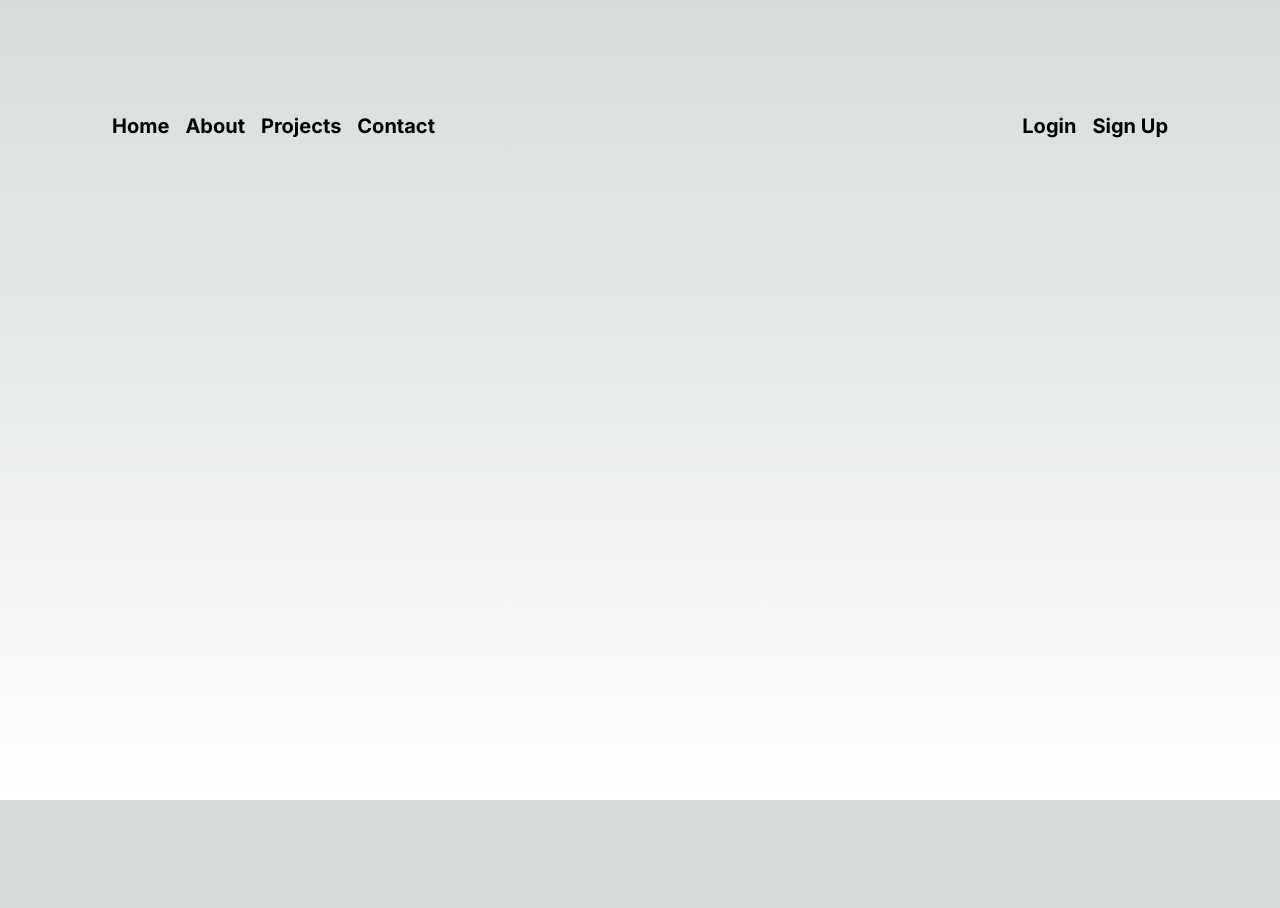
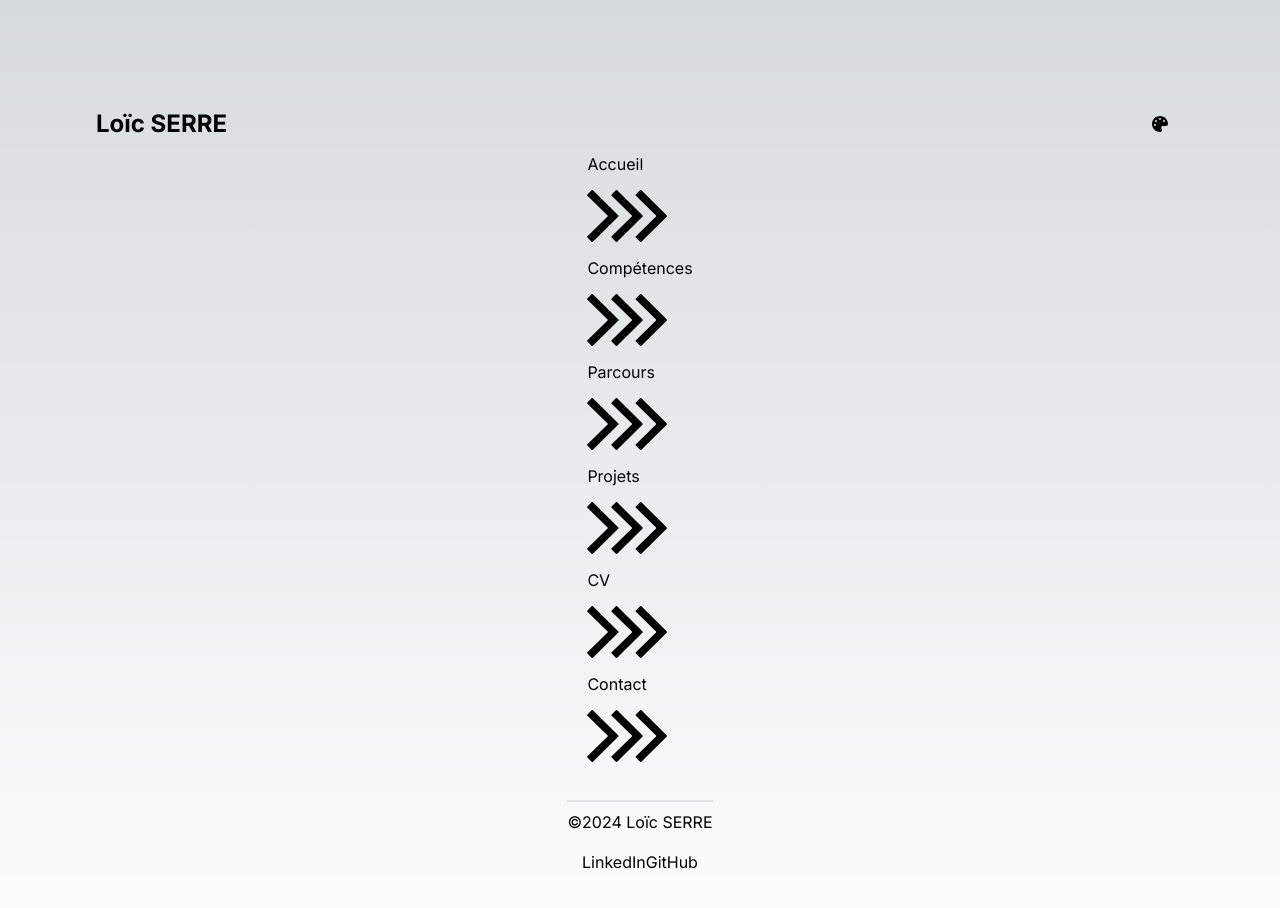
Before and after one commit to LoicSERRE/portfolio-v2, a Next.js app: page / in a window 1280 px wide. Shown: the top 908 px of the page. Before the commit the page ends 800 px from the top, so only its background shows below. Built offline with nearby package versions, Linux system fonts and the light colour scheme; a web font is replaced by a local one.

Commit message:
Structure complète de la première page

```diff
--- a/src/app/page.js
+++ b/src/app/page.js
@@ -1,20 +1,75 @@
-import Image from "next/image";
+'use client'
+
+import { useState } from 'react';
+import { FontAwesomeIcon } from '@fortawesome/react-fontawesome';
+import { faMoon, faSun, faPalette } from '@fortawesome/free-solid-svg-icons';
+
+const currentYear = new Date().getFullYear();
+
+const createButtonWithSVG = (href, label) => (
+    <a href={href} className="cta-link">
+        <span className="cta-text">{label}</span>
+        <span className="cta-text">
+            <svg width="80px" height="80px" viewBox="0 0 66 43" version="1.1" xmlns="http://www.w3.org/2000/svg" xmlnsXlink="http://www.w3.org/1999/xlink">
+                <g id="arrow" stroke="none" stroke-width="1" fill="none" fill-rule="evenodd">
+                    <path className="cta-arrow-one" d="M40.1543933,3.89485454 L43.9763149,0.139296592 C44.1708311,-0.0518420739 44.4826329,-0.0518571125 44.6771675,0.139262789 L65.6916134,20.7848311 C66.0855801,21.1718824 66.0911863,21.8050225 65.704135,22.1989893 C65.7000188,22.2031791 65.6958657,22.2073326 65.6916762,22.2114492 L44.677098,42.8607841 C44.4825957,43.0519059 44.1708242,43.0519358 43.9762853,42.8608513 L40.1545186,39.1069479 C39.9575152,38.9134427 39.9546793,38.5968729 40.1481845,38.3998695 C40.1502893,38.3977268 40.1524132,38.395603 40.1545562,38.3934985 L56.9937789,21.8567812 C57.1908028,21.6632968 57.193672,21.3467273 57.0001876,21.1497035 C56.9980647,21.1475418 56.9959223,21.1453995 56.9937605,21.1432767 L40.1545208,4.60825197 C39.9574869,4.41477773 39.9546013,4.09820839 40.1480756,3.90117456 C40.1501626,3.89904911 40.1522686,3.89694235 40.1543933,3.89485454 Z" fill="#000000"></path>
+                    <path className="cta-arrow-two" d="M20.1543933,3.89485454 L23.9763149,0.139296592 C24.1708311,-0.0518420739 24.4826329,-0.0518571125 24.6771675,0.139262789 L45.6916134,20.7848311 C46.0855801,21.1718824 46.0911863,21.8050225 45.704135,22.1989893 C45.7000188,22.2031791 45.6958657,22.2073326 45.6916762,22.2114492 L24.677098,42.8607841 C24.4825957,43.0519059 24.1708242,43.0519358 23.9762853,42.8608513 L20.1545186,39.1069479 C19.9575152,38.9134427 19.9546793,38.5968729 20.1481845,38.3998695 C20.1502893,38.3977268 20.1524132,38.395603 20.1545562,38.3934985 L36.9937789,21.8567812 C37.1908028,21.6632968 37.193672,21.3467273 37.0001876,21.1497035 C36.9980647,21.1475418 36.9959223,21.1453995 36.9937605,21.1432767 L20.1545208,4.60825197 C19.9574869,4.41477773 19.9546013,4.09820839 20.1480756,3.90117456 C20.1501626,3.89904911 20.1522686,3.89694235 20.1543933,3.89485454 Z" fill="#000000"></path>
+                    <path className="cta-arrow-three" d="M0.154393339,3.89485454 L3.97631488,0.139296592 C4.17083111,-0.0518420739 4.48263286,-0.0518571125 4.67716753,0.139262789 L25.6916134,20.7848311 C26.0855801,21.1718824 26.0911863,21.8050225 25.704135,22.1989893 C25.7000188,22.2031791 25.6958657,22.2073326 25.6916762,22.2114492 L4.67709797,42.8607841 C4.48259567,43.0519059 4.17082418,43.0519358 3.97628526,42.8608513 L0.154518591,39.1069479 C-0.0424848215,38.9134427 -0.0453206733,38.5968729 0.148184538,38.3998695 C0.150289256,38.3977268 0.152413239,38.395603 0.154556228,38.3934985 L16.9937789,21.8567812 C17.1908028,21.6632968 17.193672,21.3467273 17.0001876,21.1497035 C16.9980647,21.1475418 16.9959223,21.1453995 16.9937605,21.1432767 L0.15452076,4.60825197 C-0.0425130651,4.41477773 -0.0453986756,4.09820839 0.148075568,3.90117456 C0.150162624,3.89904911 0.152268631,3.89694235 0.154393339,3.89485454 Z" fill="#000000"></path>
+                </g>
+            </svg>
+        </span>
+    </a>
+);
 
 export default function Home() {
-  return (
-    <main className="flex min-h-screen flex-col items-center justify-between p-24">
-      <header className="flex justify-between w-full p-4">
-        <nav className="flex items-center space-x-4">
-          <a href="/" className="text-xl font-bold">Home</a>
-          <a href="/about" className="text-xl font-bold">About</a>
-          <a href="/projects" className="text-xl font-bold">Projects</a>
-          <a href="/contact" className="text-xl font-bold">Contact</a>
-        </nav>
-        <div className="flex items-center space-x-4">
-          <a href="/login" className="text-xl font-bold">Login</a>
-          <a href="/signup" className="text-xl font-bold">Sign Up</a>
-        </div>
-      </header>
-    </main>
-  );
+    const [theme, setTheme] = useState('gradient');
+
+    const toggleTheme = () => {
+        switch (theme) {
+            case 'default':
+                setTheme('dark');
+                break;
+            case 'dark':
+                setTheme('gradient');
+                break;
+            case 'gradient':
+                setTheme('default');
+                break;
+            default:
+                setTheme('default');
+                break;
+        }
+    };
+
+    return (
+        <main className={`flex min-h-screen flex-col items-center justify-between p-24 transition-colors ${theme === 'dark' ? 'bg-black text-white' : theme === 'gradient' ? 'gradient-theme' : 'bg-white text-black'}`}>
+            <header className="w-full flex justify-between items-center">
+                <a href="/" className="text-2xl font-bold homepage-name">Loïc SERRE</a>
+
+                <button onClick={toggleTheme} className="p-4 theme-toggle-button">
+                    <FontAwesomeIcon icon={theme === 'dark' ? faMoon : theme === 'gradient' ? faPalette : faSun} />
+                </button>
+            </header>
+
+            <nav>
+                <ul className="space-y-5">
+                    {createButtonWithSVG("/home", "Accueil")}
+                    {createButtonWithSVG("/skills", "Compétences")}
+                    {createButtonWithSVG("/parcours", "Parcours")}
+                    {createButtonWithSVG("/projects", "Projets")}
+                    {createButtonWithSVG("/cv", "CV")}
+                    {createButtonWithSVG("/contact", "Contact")}
+                    <br></br>
+                </ul>
+            </nav>
+
+            <footer className="border-t-2 text-center">
+                <p className="mt-2">©{currentYear} Loïc SERRE</p>
+                <div className="flex justify-center mt-4">
+                    <a className="btn btn-icon btn-linkedin" href="https://www.linkedin.com/in/lo%C3%AFc-serre-a923b7260/" target="_blank" rel="noopener noreferrer"><i className="fa fa-linkedin"></i><span>LinkedIn</span></a>
+                    <a className="btn btn-icon btn-github" href="https://github.com/LoicSERRE" target="_blank" rel="noopener noreferrer"><i className="fa fa-github"></i><span>GitHub</span></a>
+                </div>
+            </footer>
+        </main>
+    );
 }
```
